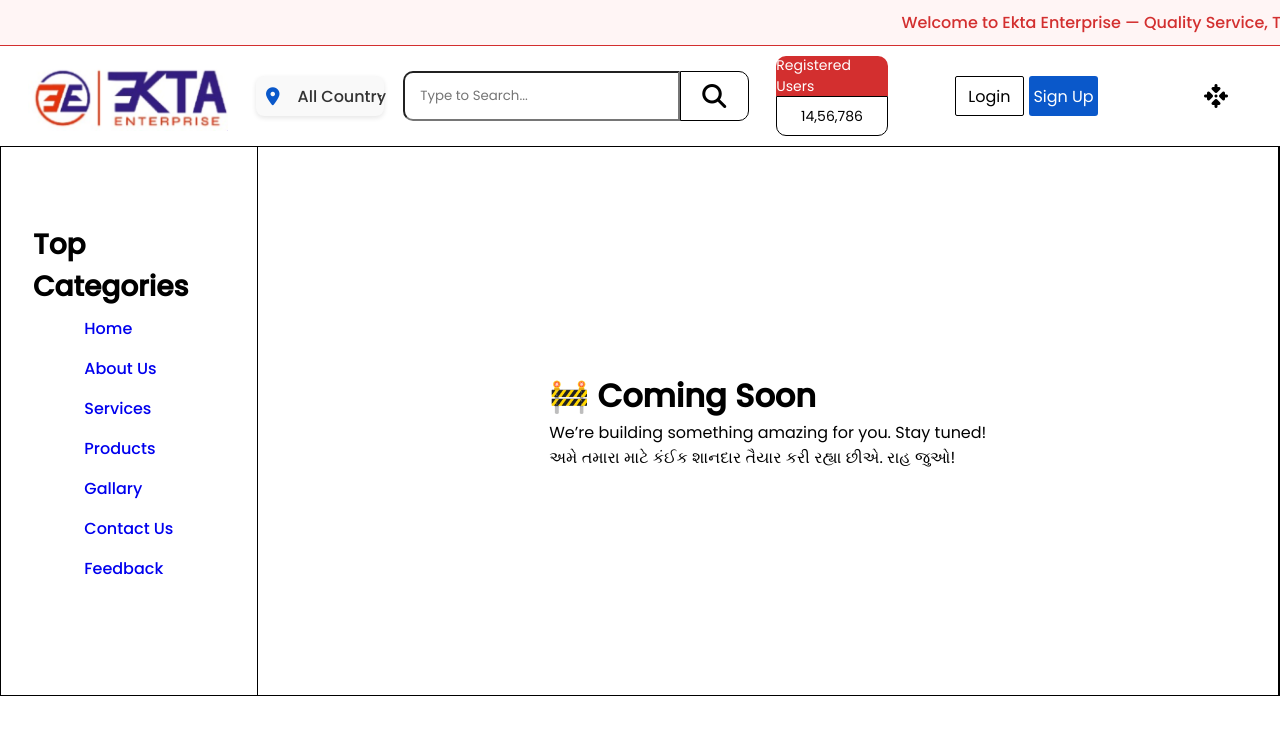
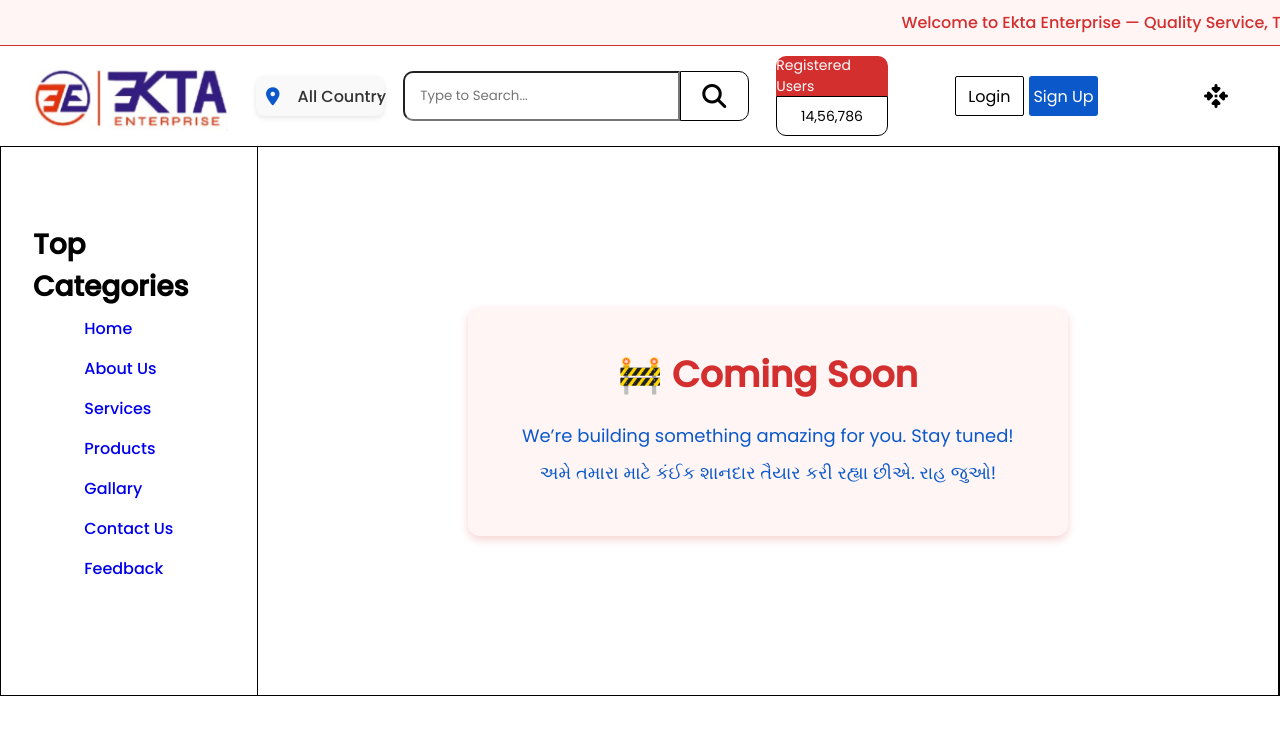
Before and after one commit to mkhimani452/EktaEnterprise, a plain HTML site: page index.html in a window 1280 px wide. Drawn offline with Linux system fonts and the light colour scheme.

Commit message:
Update style.css

```diff
--- a/style.css
+++ b/style.css
@@ -270,6 +270,29 @@ ul a:hover{
     justify-content: center;
 }
 
+.comingsoon {
+    text-align: center;
+    font-family: 'Poppins', 'Noto Sans Gujarati', sans-serif;
+    background-color: #FFF5F5; /* soft red tone */
+    padding: 40px;
+    border-radius: 12px;
+    box-shadow: 0 4px 8px rgba(211, 47, 47, 0.2);
+    width: 90%;
+    max-width: 600px;
+}
+
+.comingsoon h1 {
+    font-size: 36px;
+    font-weight: 700;
+    color: #D32F2F; /* Ekta red */
+    margin-bottom: 20px;
+}
+
+.comingsoon p {
+    font-size: 18px;
+    color: #0a58ca; /* Ekta blue */
+    margin: 10px 0;
+}
 
 
 
```
